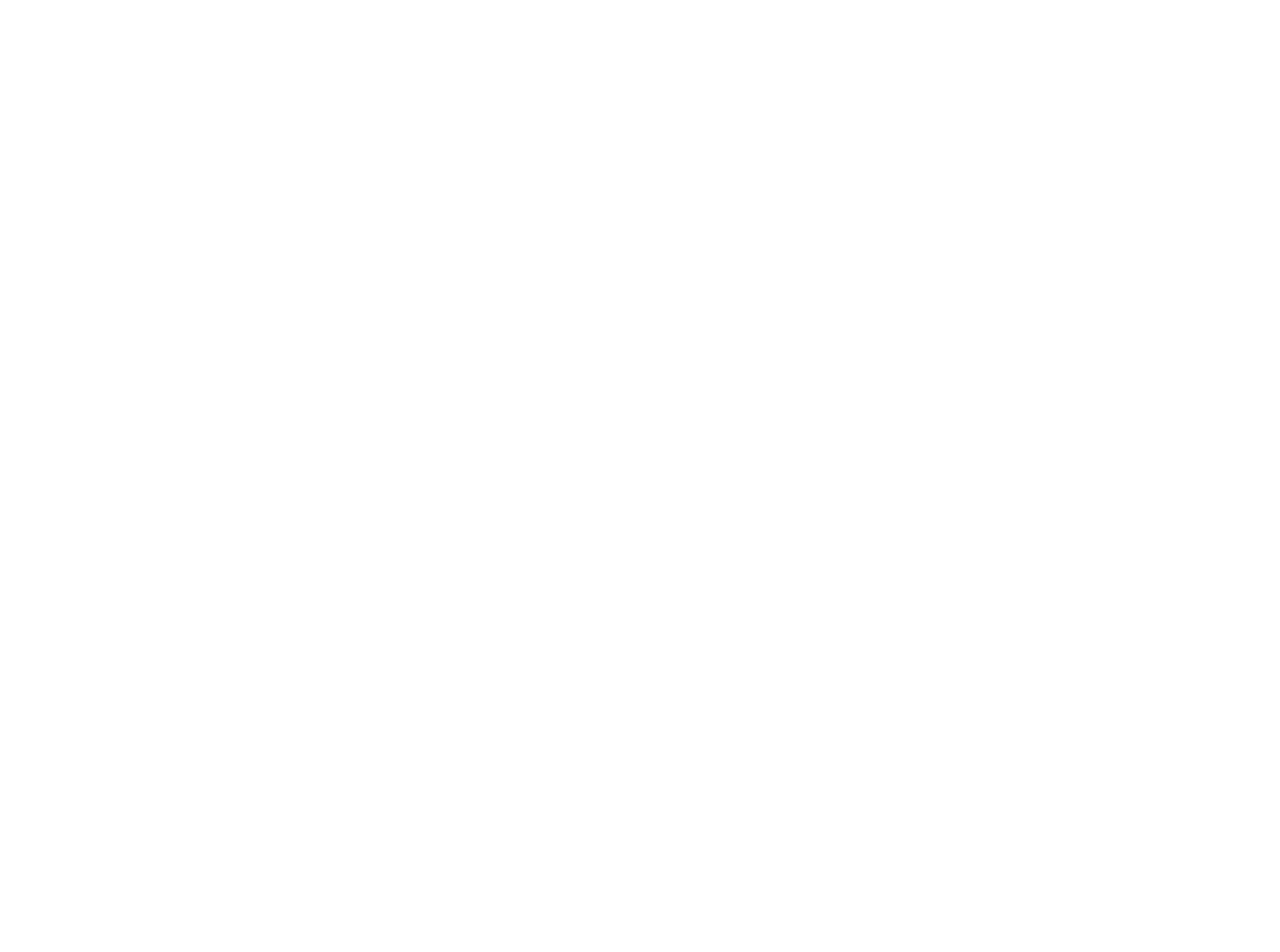
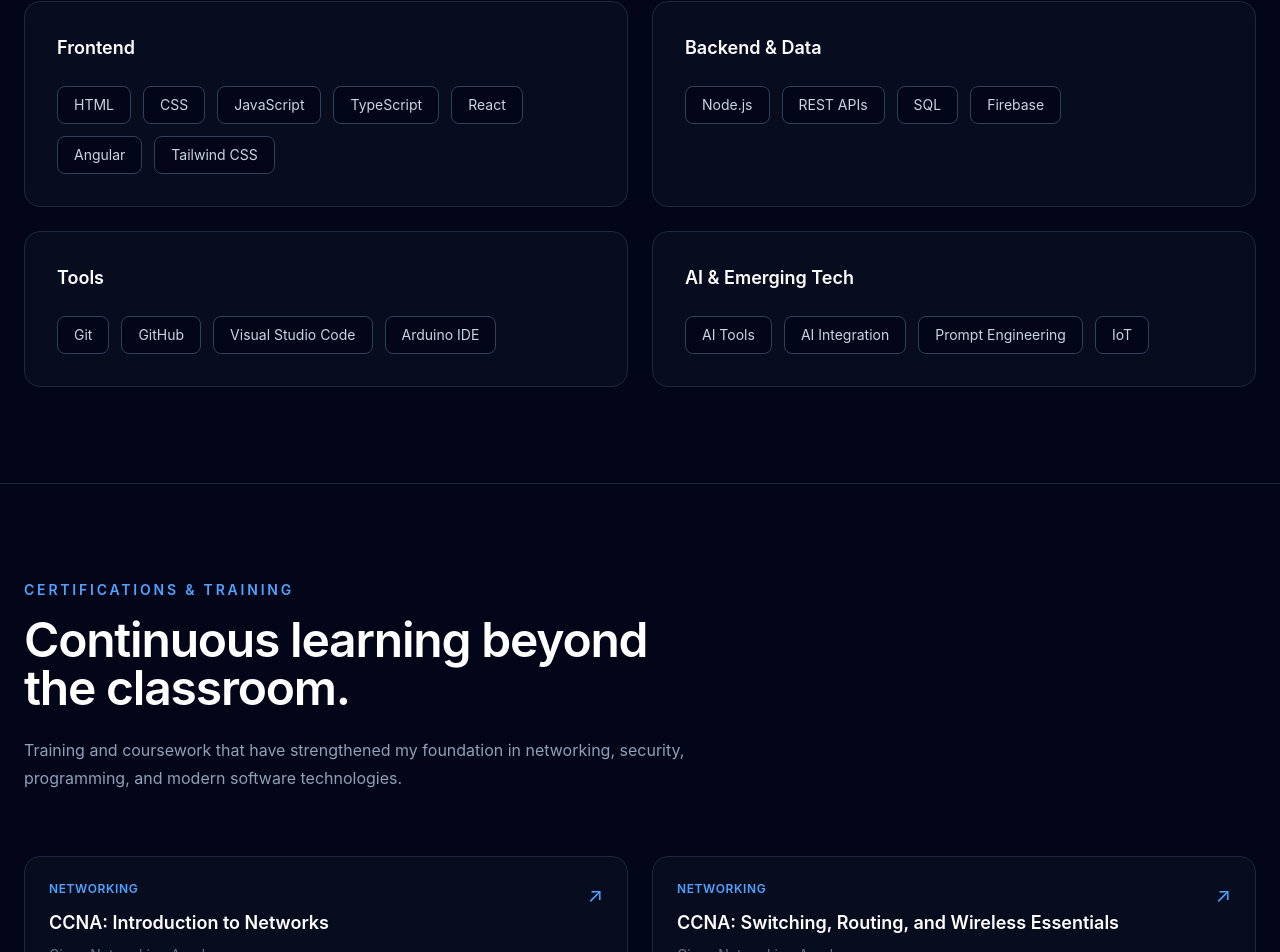
Before and after one commit to Pokemoan/Per-Port, a React (Vite) app in the folder personal-portfolio/: page / in a window 1280 px wide. Shown: the part 1827-2779 px from the top of the page. Before the commit the page ends 1503 px from the top, so only its background shows below. Built offline with nearby package versions, Linux system fonts and the light colour scheme.

Commit message:
Nav: Skills and Certs

```diff
--- /dev/null
+++ b/personal-portfolio/src/components/sections/Certifications.tsx
@@ -0,0 +1,60 @@
+import certifications from "../../data/certifications";
+
+function Certifications() {
+  return (
+    <section
+      id="certifications"
+      className="border-t border-slate-800 bg-slate-950 py-24"
+    >
+      <div className="mx-auto max-w-7xl px-6">
+        {/* Section Header */}
+        <div className="max-w-2xl">
+          <p className="text-sm font-semibold uppercase tracking-[0.2em] text-blue-400">
+            Certifications & Training
+          </p>
+
+          <h2 className="mt-4 text-4xl font-semibold tracking-tight text-white sm:text-5xl">
+            Continuous learning beyond the classroom.
+          </h2>
+
+          <p className="mt-6 text-base leading-7 text-slate-400">
+            Training and coursework that have strengthened my foundation in
+            networking, security, programming, and modern software technologies.
+          </p>
+        </div>
+
+        {/* Certifications */}
+        <div className="mt-16 grid gap-6 md:grid-cols-2">
+          {certifications.map((certification) => (
+            <article
+              key={certification.title}
+              className="group rounded-2xl border border-slate-800 bg-slate-900/40 p-6 transition hover:-translate-y-1 hover:border-blue-400/50"
+            >
+              <div className="flex items-start justify-between gap-4">
+                <div>
+                  <p className="text-xs font-semibold uppercase tracking-wider text-blue-400">
+                    {certification.category}
+                  </p>
+
+                  <h3 className="mt-3 text-lg font-semibold leading-7 text-white">
+                    {certification.title}
+                  </h3>
+
+                  <p className="mt-2 text-sm text-slate-500">
+                    {certification.provider}
+                  </p>
+                </div>
+
+                <span className="shrink-0 text-xl text-blue-400">
+                  ↗
+                </span>
+              </div>
+            </article>
+          ))}
+        </div>
+      </div>
+    </section>
+  );
+}
+
+export default Certifications;
--- /dev/null
+++ b/personal-portfolio/src/components/sections/Skills.tsx
@@ -0,0 +1,57 @@
+import skills from "../../data/skills";
+
+function Skills() {
+  return (
+    <section
+      id="skills"
+      className="border-t border-slate-800 bg-slate-950 py-24"
+    >
+      <div className="mx-auto max-w-7xl px-6">
+
+        {/* Section Header */}
+        <div className="max-w-2xl">
+          <p className="text-sm font-semibold uppercase tracking-[0.2em] text-blue-400">
+            Skills
+          </p>
+
+          <h2 className="mt-4 text-4xl font-semibold tracking-tight text-white sm:text-5xl">
+            Technologies I work with.
+          </h2>
+
+          <p className="mt-6 text-base leading-7 text-slate-400">
+            A growing toolkit of technologies I use to design, build, and
+            experiment with modern software.
+          </p>
+        </div>
+
+        {/* Skills Grid */}
+        <div className="mt-16 grid gap-6 md:grid-cols-2">
+          {skills.map((skillGroup) => (
+            <div
+              key={skillGroup.category}
+              className="rounded-2xl border border-slate-800 bg-slate-900/40 p-8"
+            >
+              <h3 className="text-lg font-semibold text-white">
+                {skillGroup.category}
+              </h3>
+
+              <div className="mt-6 flex flex-wrap gap-3">
+                {skillGroup.items.map((skill) => (
+                  <span
+                    key={skill}
+                    className="rounded-lg border border-slate-700 bg-slate-950 px-4 py-2 text-sm text-slate-300 transition hover:border-blue-400 hover:text-blue-400"
+                  >
+                    {skill}
+                  </span>
+                ))}
+              </div>
+            </div>
+          ))}
+        </div>
+
+      </div>
+    </section>
+  );
+}
+
+export default Skills;
--- /dev/null
+++ b/personal-portfolio/src/data/certifications.ts
@@ -0,0 +1,34 @@
+const certifications = [
+  {
+    title: "CCNA: Introduction to Networks",
+    provider: "Cisco Networking Academy",
+    category: "Networking",
+  },
+  {
+    title: "CCNA: Switching, Routing, and Wireless Essentials",
+    provider: "Cisco Networking Academy",
+    category: "Networking",
+  },
+  {
+    title: "CCNA: Enterprise Networking, Security, and Automation",
+    provider: "Cisco Networking Academy",
+    category: "Networking & Security",
+  },
+  {
+    title: "JavaScript Essentials 1",
+    provider: "Cisco Networking Academy",
+    category: "Programming",
+  },
+  {
+    title: "DevNet Associate",
+    provider: "Cisco",
+    category: "Software & Networking",
+  },
+  {
+    title: "ELEC3: Computer Networks and Security IV with CISCO 4",
+    provider: "Academic Coursework",
+    category: "Networking & Security",
+  },
+];
+
+export default certifications;
--- a/personal-portfolio/src/data/navigation.ts
+++ b/personal-portfolio/src/data/navigation.ts
@@ -15,6 +15,10 @@
     title: "Contact",
     href: "#contact",
   },
+  {
+  title: "Certifications",
+  href: "#certifications",
+  },
 ];
 
 export default navigation;
--- /dev/null
+++ b/personal-portfolio/src/data/skills.ts
@@ -0,0 +1,43 @@
+const skills = [
+  {
+    category: "Frontend",
+    items: [
+      "HTML",
+      "CSS",
+      "JavaScript",
+      "TypeScript",
+      "React",
+      "Angular",
+      "Tailwind CSS",
+    ],
+  },
+  {
+    category: "Backend & Data",
+    items: [
+      "Node.js",
+      "REST APIs",
+      "SQL",
+      "Firebase",
+    ],
+  },
+  {
+    category: "Tools",
+    items: [
+      "Git",
+      "GitHub",
+      "Visual Studio Code",
+      "Arduino IDE",
+    ],
+  },
+  {
+    category: "AI & Emerging Tech",
+    items: [
+      "AI Tools",
+      "AI Integration",
+      "Prompt Engineering",
+      "IoT",
+    ],
+  },
+];
+
+export default skills;
--- a/personal-portfolio/src/pages/Home.tsx
+++ b/personal-portfolio/src/pages/Home.tsx
@@ -1,6 +1,8 @@
 import Navbar from "../components/layout/Navbar";
 import Hero from "../components/sections/Hero";
 import About from "../components/sections/About";
+import Skills from "../components/sections/Skills";
+import Certifications from "../components/sections/Certifications";
 
 function Home() {
   return (
@@ -10,6 +12,8 @@
       <main className="bg-slate-950 text-white">
         <Hero />
         <About />
+        <Skills />
+        <Certifications />
       </main>
     </>
   );
```
